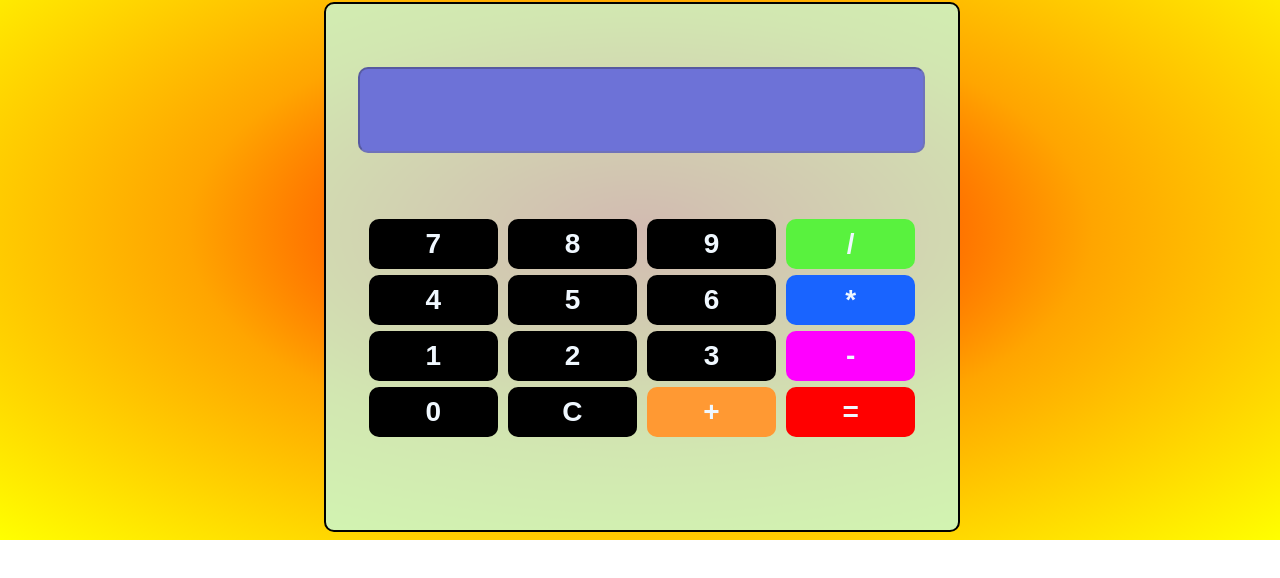
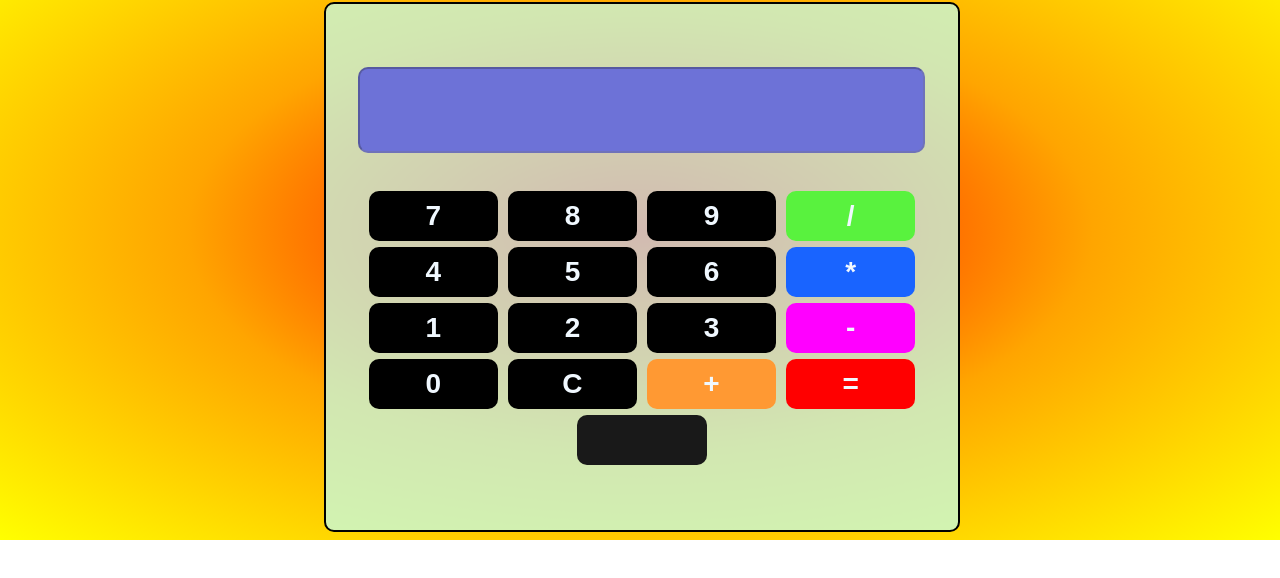
Before and after one commit to PiyushK102/BasicCalculator, a plain HTML site: page Calci.html in a window 1280 px wide. Shown: the part 78-656 px from the top of the page. Drawn offline with Linux system fonts and the light colour scheme.

Commit message:
................

```diff
--- a/Calci.html
+++ b/Calci.html
@@ -35,6 +35,7 @@
 		<input id="buttons"type="button" value="C" onclick="clearInput()">
 		<input id="buttons"type="button" value="+" onclick="append('+')"style="background-color:#ff9933;">
 		<input id="buttons"type="button" value="=" onclick="calculate()"style="background-color: red;">
+        <input id="buttons"type="button"  onclick="backspace()"style="background-color: rgb(25,25,25);">
         </div>
     </div>
 
--- a/calci.js
+++ b/calci.js
@@ -8,3 +8,6 @@ function calculate(){
     var ans=eval(document.getElementById('result').value);
     document.getElementById('result').value=ans;
 }
+function backspace(){
+    document.getElementById('result').value=value.slice(0,(value.length-1))
+}
```
